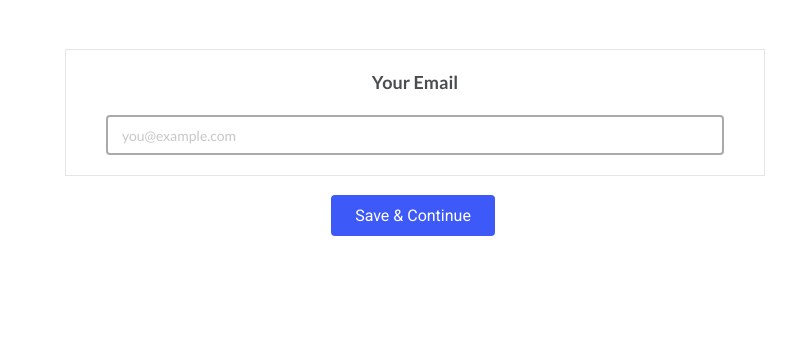
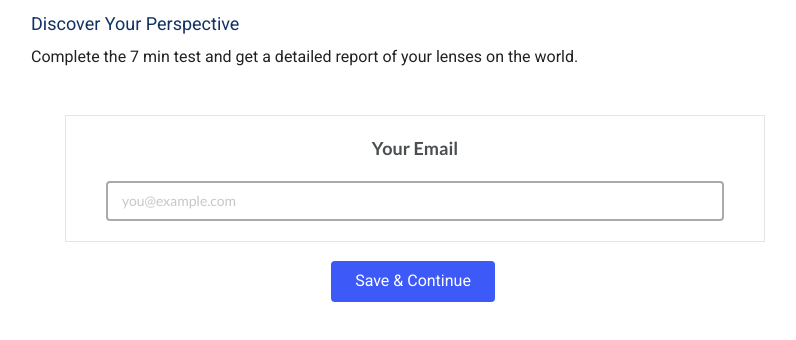
Before and after one commit to zurez/challenge2-frontend, a React (Create React App) app: page / in a window 1280 px wide. Shown: the top 340 px of the page, without its empty margins (225-1021 px from the left). Built offline with nearby package versions, Linux system fonts and the light colour scheme; no server answers.

Commit message:
progress save

```diff
--- a/src/App.css
+++ b/src/App.css
@@ -121,14 +121,36 @@ body {
   box-sizing: border-box !important;
   border-radius: 4px !important;
 }
-
-.SCButton{
+.roboto{
 	font-family: Roboto !important;
 	font-style: normal !important;
 	font-weight: 500 !important;
+}
+
+.SCButton{
+
 	font-size: 16px !important;
 	line-height: 19px;
 	text-align: center;
 
 	color: #FFFFFF;
 }
+.landingTitle{
+	font-size: 18px;
+	line-height: 21px;
+	text-align: left;
+	color: #113264;
+	left: 5.86% !important;
+	right: 48.67% !important;
+}
+
+.landingSubTitle{
+	font-size: 16px;
+	line-height: 19px;
+}
+
+.title{
+	margin-left: 20%;
+	margin-top: 1%;
+
+}
--- a/src/components/LandingComponent.tsx
+++ b/src/components/LandingComponent.tsx
@@ -3,8 +3,16 @@ import QuestionComponent from './SingleQuestionComponent';
 export default class LandingComponent extends Component {
     render() {
         return (
+            <span>
+                <div className="landingTitle roboto container title">
+                    Discover Your Perspective
+                </div>
+                <div className="roboto landingSubTitle title">
+                Complete the 7 min test and get a detailed report of your lenses on the world.
+                </div>
+                <QuestionComponent />
+            </span>
 
-           <QuestionComponent />
         )
     }
 }
--- a/src/components/SaveAndContinueComponent.tsx
+++ b/src/components/SaveAndContinueComponent.tsx
@@ -1,13 +1,15 @@
 import React from 'react'
 
 
-export const SaveAndContinue = () => {
+export const SaveAndContinue = (props:any) => {
     return(<div className="ui text container mrgn-tp eaual-spc center aligned form-container bdr-corner">
         <div className="ui form">
 
             <div className="ui form warning">
 
-                <div className="ui submit button custom-button SCButton">Save & Continue</div>
+                <button className="ui submit button custom-button SCButton roboto"
+                    onClick = { () => props.dispatcher()}
+                >Save & Continue</button>
             </div>
         </div>
     </div>);
--- a/src/components/SingleQuestionComponent.tsx
+++ b/src/components/SingleQuestionComponent.tsx
@@ -53,7 +53,7 @@ class QuestionComponent extends Component<Props> {
             <div className="main-container">
                 {questions}
                 <EmailInput/>
-                <SaveAndContinue/>
+                <SaveAndContinue dispatcher = {this.props.dispatcher} />
 
             </div>
 
```
